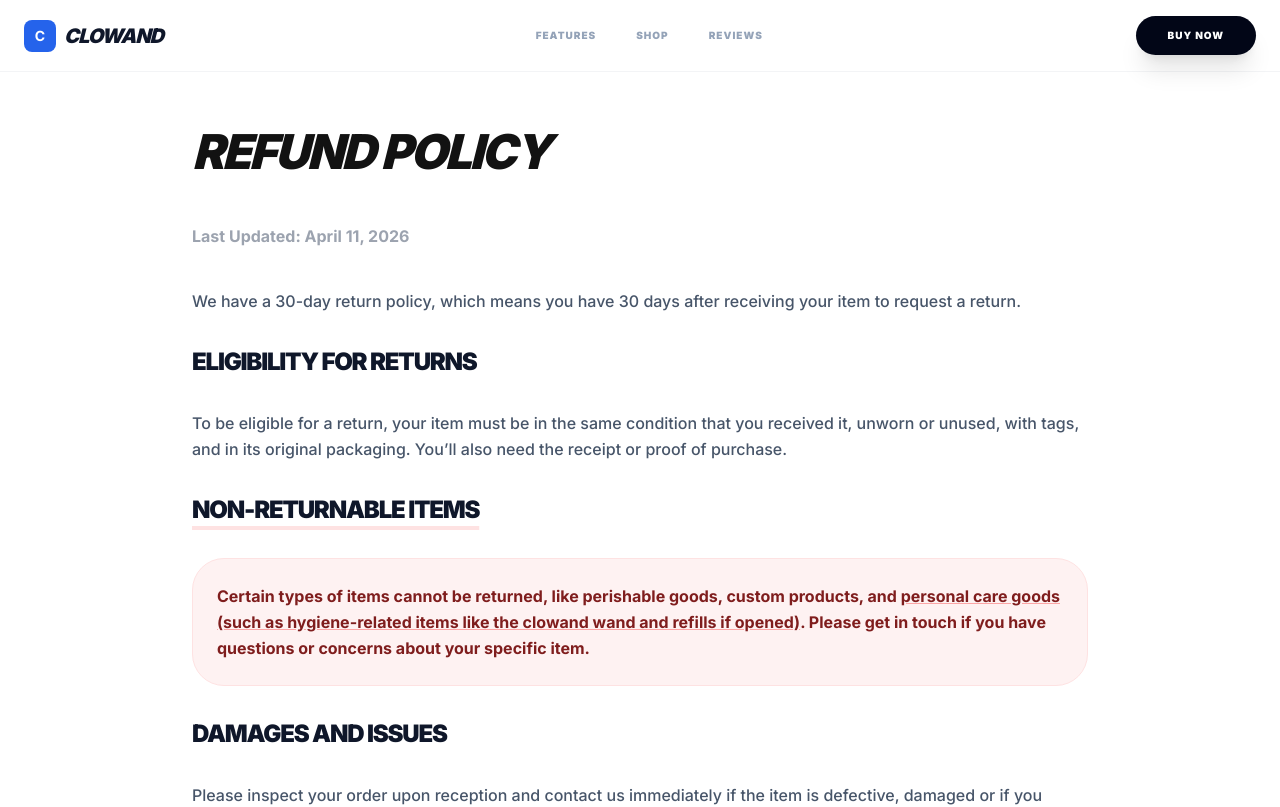
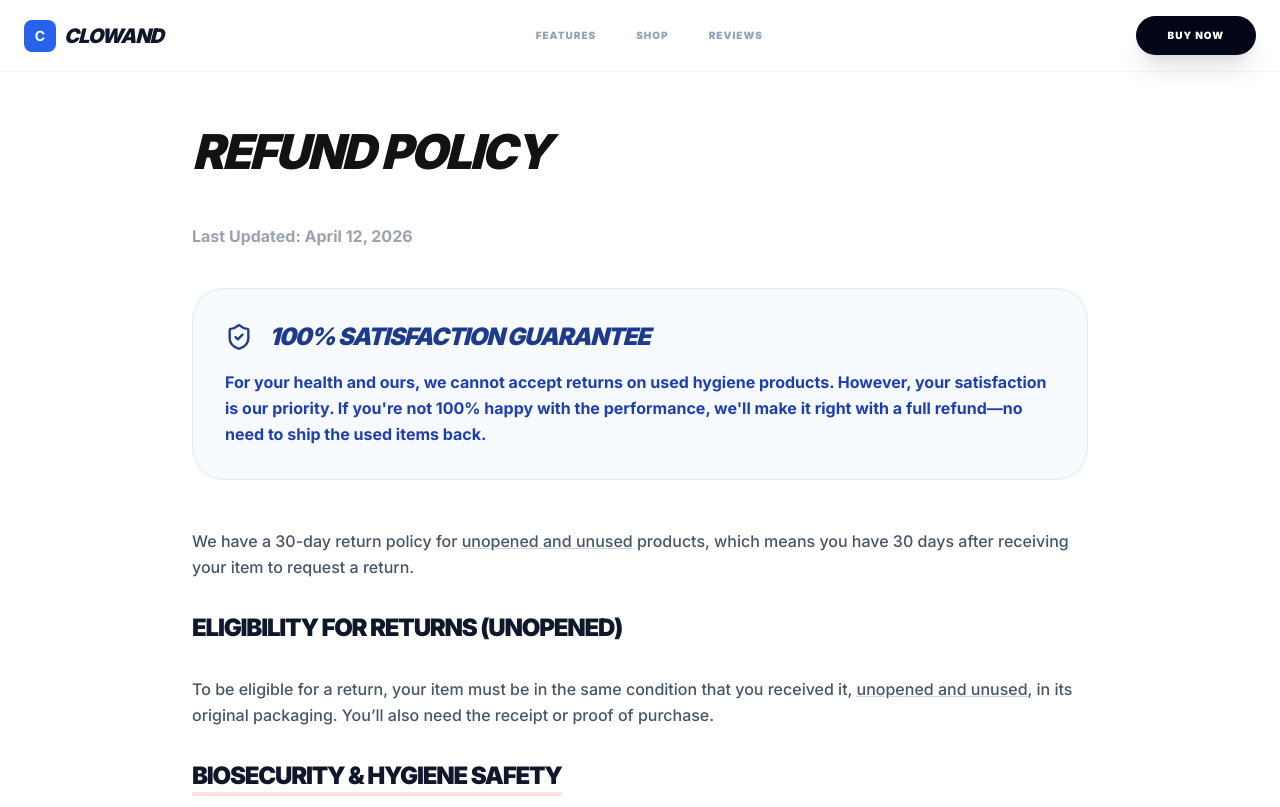
Before and after one commit to kaixin888/pureswipe-site, a Next.js app: page /refund in a window 1280 px wide. Shown: the top 807 px of the page. Built offline with nearby package versions, Linux system fonts and the light colour scheme.

Commit message:
fix: update Satisfaction Guarantee and Refund Policy for hygiene safety (no return required for used wands)

```diff
--- a/app/page.js
+++ b/app/page.js
@@ -82,7 +82,7 @@ function TrustBar() {
           <span key={i} className="flex items-center gap-6">
             <Truck size={14} /> Free USA Shipping
             <ShieldCheck size={14} /> Secure Checkout
-            <RefreshCw size={14} /> 30-Day Money Back Guarantee
+            <RefreshCw size={14} /> 100% Satisfaction Guarantee
             <Recycle size={14} /> Eco-Friendly
             <Star size={14} fill="white" /> 50,000+ Happy Homes
           </span>
--- a/app/refund/page.js
+++ b/app/refund/page.js
@@ -1,18 +1,29 @@
+import { ShieldCheck } from 'lucide-react'
+
 export default function RefundPolicy() {
   return (
     <main className="min-h-screen pt-32 pb-24 px-6 bg-white">
       <div className="max-w-4xl mx-auto prose prose-slate prose-lg">
         <h1 className="text-5xl font-black uppercase tracking-tighter italic mb-12">Refund Policy</h1>
-        <p className="text-gray-400 font-bold mb-10">Last Updated: April 11, 2026</p>
+        <p className="text-gray-400 font-bold mb-10">Last Updated: April 12, 2026</p>
 
         <div className="space-y-8 text-slate-600 leading-relaxed font-medium">
-          <p>We have a 30-day return policy, which means you have 30 days after receiving your item to request a return.</p>
+          <div className="bg-blue-50/50 p-8 rounded-[2rem] border border-blue-100 mb-12">
+            <h2 className="text-2xl font-black uppercase tracking-tighter text-blue-900 mt-0 flex items-center gap-4 italic tracking-tighter"><ShieldCheck size={28}/> 100% Satisfaction Guarantee</h2>
+            <p className="text-blue-800 font-bold mt-4 leading-relaxed">
+              For your health and ours, we cannot accept returns on used hygiene products. However, your satisfaction is our priority. If you're not 100% happy with the performance, we'll make it right with a full refund—no need to ship the used items back.
+            </p>
+          </div>
 
-          <h2 className="text-2xl font-black uppercase tracking-tighter text-slate-900 mt-12">Eligibility for Returns</h2>
-          <p>To be eligible for a return, your item must be in the same condition that you received it, unworn or unused, with tags, and in its original packaging. You’ll also need the receipt or proof of purchase.</p>
+          <p>We have a 30-day return policy for <span className="underline decoration-slate-300">unopened and unused</span> products, which means you have 30 days after receiving your item to request a return.</p>
 
-          <h2 className="text-2xl font-black uppercase tracking-tighter text-slate-900 mt-12 text-red-600 underline underline-offset-8 decoration-red-100 decoration-4">Non-returnable items</h2>
-          <p className="bg-red-50 p-6 rounded-[2rem] border border-red-100 text-red-900 font-bold">Certain types of items cannot be returned, like perishable goods, custom products, and <span className="underline decoration-red-300">personal care goods (such as hygiene-related items like the clowand wand and refills if opened)</span>. Please get in touch if you have questions or concerns about your specific item.</p>
+          <h2 className="text-2xl font-black uppercase tracking-tighter text-slate-900 mt-12">Eligibility for Returns (Unopened)</h2>
+          <p>To be eligible for a return, your item must be in the same condition that you received it, <span className="underline decoration-slate-300">unopened and unused</span>, in its original packaging. You’ll also need the receipt or proof of purchase.</p>
+
+          <h2 className="text-2xl font-black uppercase tracking-tighter text-slate-900 mt-12 text-red-600 underline underline-offset-8 decoration-red-100 decoration-4">Biosecurity & Hygiene Safety</h2>
+          <p className="bg-red-50 p-6 rounded-[2rem] border border-red-100 text-red-900 font-bold leading-relaxed">
+            Due to the nature of toilet cleaning products, <span className="underline decoration-red-300 uppercase">used clowand wands and opened refills cannot be returned</span> to our facility. This is to protect our team and ensure environmental safety. If you are unsatisfied, please contact us for a "Hassle-Free Refund" without the need for return shipment.
+          </p>
 
           <h2 className="text-2xl font-black uppercase tracking-tighter text-slate-900 mt-12">Damages and issues</h2>
           <p>Please inspect your order upon reception and contact us immediately if the item is defective, damaged or if you receive the wrong item, so that we can evaluate the issue and make it right.</p>
```
